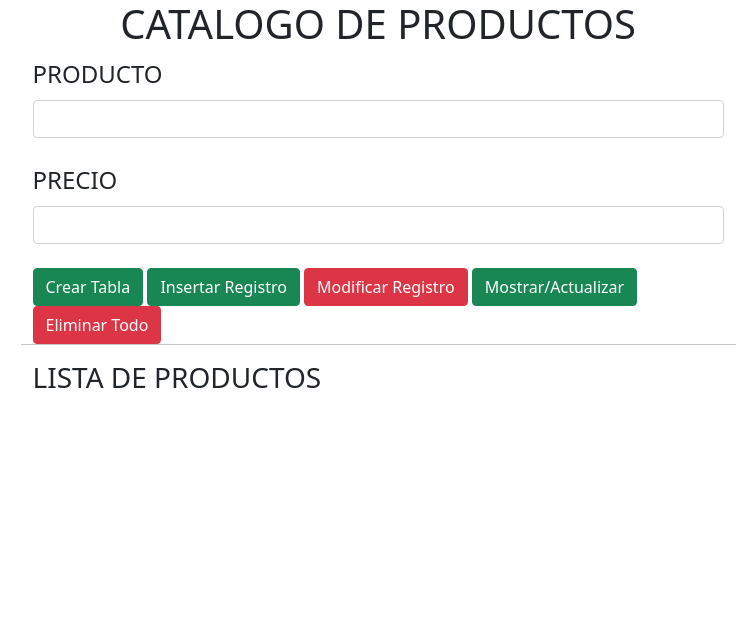
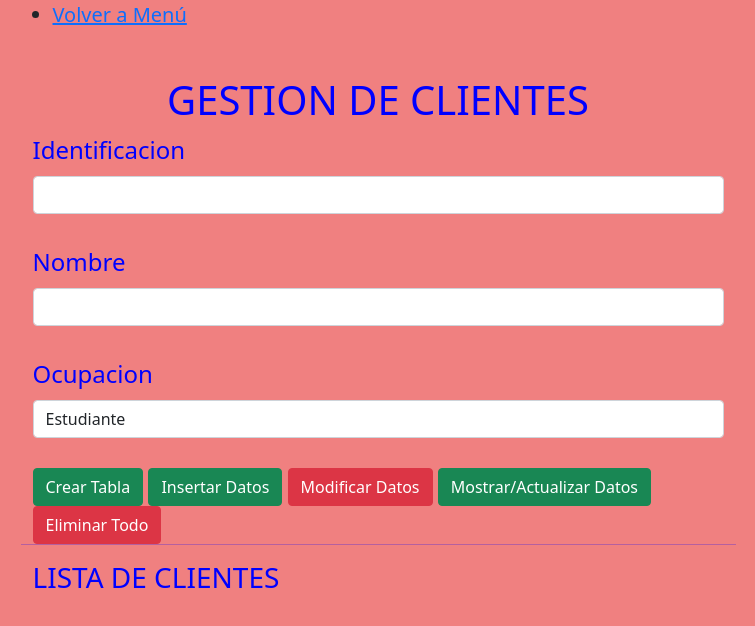
Before and after one commit to jeisoncrespo02/Crud-proyecto, a plain HTML site: page Index.html in a window 1280 px wide. Shown: the whole page, without its empty margins (262-1017 px from the left). Drawn offline with Linux system fonts and the light colour scheme.

Commit message:
Avance form clientes

```diff
--- a/Index.html
+++ b/Index.html
@@ -2,36 +2,50 @@
 <html>
     <head>
          <title>
-            CRUD con HTML, CSS y JAVASCRIPT
+            GESTION CLIENTES
         </title>
         <meta name="viewport" content="user-scalable=no, width=device,with" charset="utf-8"/>
         <link rel="stylesheet" type="text/css" href="librerias/css/bootstrap.css"/>
-        <link rel="stylesheet" type="text/css" href="librerias/css/estilos.css"/>
+        <link rel="stylesheet" type="text/css" href="librerias/css/Estilos.css"/>
         <script type="text/javascript" src="librerias/js/jquery-3.6.0.min.js"> </script>
-        <script type="text/javascript" src="librerias/js/crud.js"> </script>
+        <script type="text/javascript" src="librerias/js/Crud.js"> </script>
     </head>
     <body>
-        <h1> CATALOGO DE PRODUCTOS </h1>
+        <ul>
+            <li>
+                <a href="Menu.html"> Volver a Menú </a> <br/>
+            </li>
+        </ul>
+        <br/>
+        <h1> GESTION DE CLIENTES </h1>
         <div class="container">
             <div class="row">
                 <form>
                     <fieldset>
-                        <legend> PRODUCTO </legend>
-                        <input type="text" class="form-control" id="item"/>
+                        <legend> Identificacion </legend>
+                        <input type="number" class="form-control" id="identificacion"/>
                         <br/>
-                        <legend> PRECIO </legend>
-                        <input type="number" step="0.01" class="form-control" id="precio"/>
+                        <legend> Nombre </legend>
+                        <input type="text" class="form-control" id="nombre"/>
                         <br/>
-                        <button type="button" id="crear" class="btn btn-success"> Crear Tabla </button>
-                        <button type="button" id="insertar" class="btn btn-success"> Insertar Registro </button>
-                        <button type="button" id="modificar" class="btn btn-danger"> Modificar Registro </button>
-                        <button type="button" id="listar" class="btn btn-success"> Mostrar/Actualizar </button>
+                        <legend> Ocupacion </legend>
+                        <select class="form-control" id="ocupacion">
+                            <option value="estudiante"> Estudiante </option>
+                            <option value="docente"> Docente </option>
+                            <option value="otro"> Otro </option>
+                        </select>
+                        <br/>
+                        <button type="button" id="crearTabla" class="btn btn-success"> Crear Tabla </button>
+                        <button type="button" id="insertar" class="btn btn-success"> Insertar Datos </button>
+                        <button type="button" id="modificar" class="btn btn-danger"> Modificar Datos </button>
+                        <button type="button" id="listar" class="btn btn-success"> Mostrar/Actualizar Datos </button>
                         <button type="button" id="borrarTodo" class="btn btn-danger"> Eliminar Todo </button>
                     </fieldset>
                 </form>
+                <br/>
                 <hr/>
-                <h3> LISTA DE PRODUCTOS </h3>
-                <table class="table table-borderer table-hover" id="listaProductos" style="width: 715px">
+                <h3> LISTA DE CLIENTES </h3>
+                <table class="table table-borderer table-hover" id="listaClientes" style="width: 715px">
 
                 </table>
             </div>
--- a/Librerias/Css/EstiloMenu.css
+++ b/Librerias/Css/EstiloMenu.css
@@ -15,3 +15,6 @@ ul{
     text-align: center;
     color: blue;
 }
+.row{
+    font-size: 20px;
+}
--- a/Librerias/Css/Estilos.css
+++ b/Librerias/Css/Estilos.css
@@ -1,14 +1,21 @@
 body{
     width: 715px;
     margin: 0 auto;
+    background-color: lightcoral;
+    font-size: 20px;
 }
 h1{
     text-align: center;
+    color: blue;
 }
 form{
     width: 715px;
+    color: blue;
 }
 img{
     width: 40px;
     height: 20px;
 }
+.container{
+    color: blue;
+}
```
